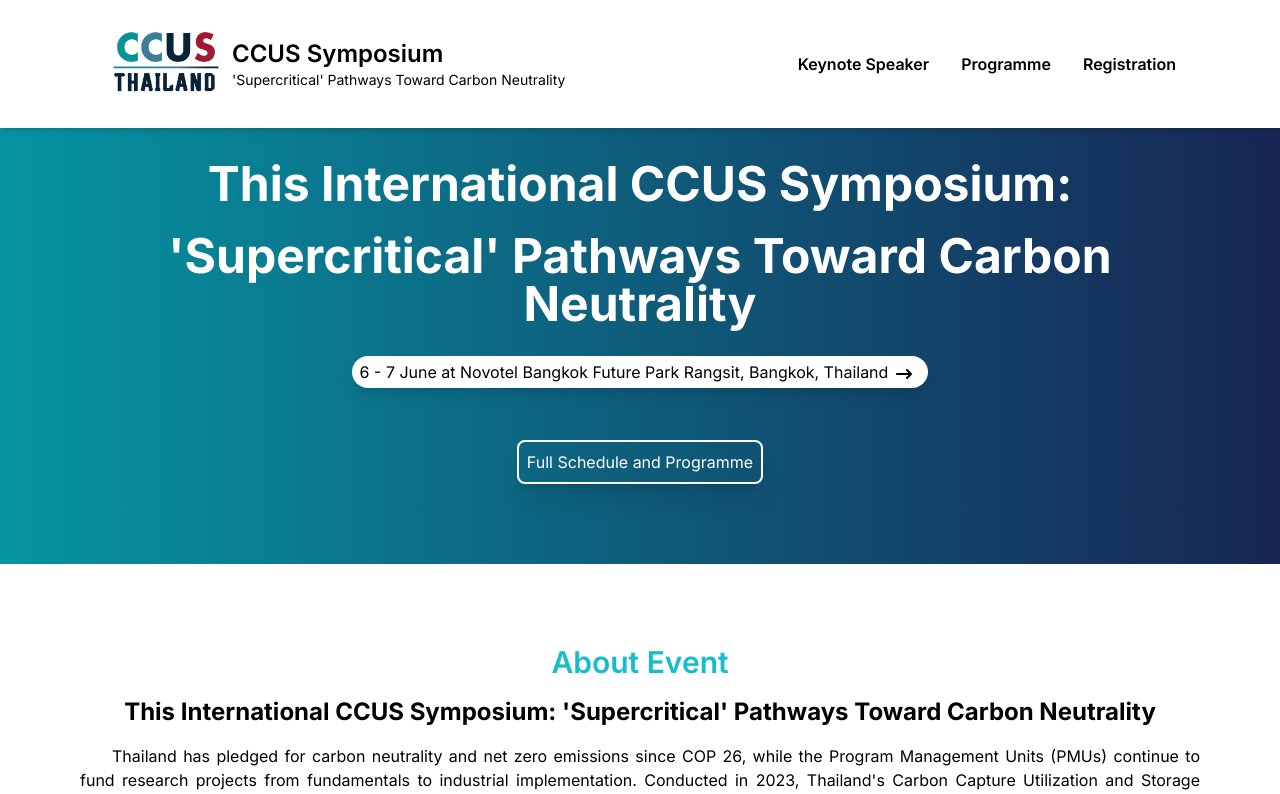
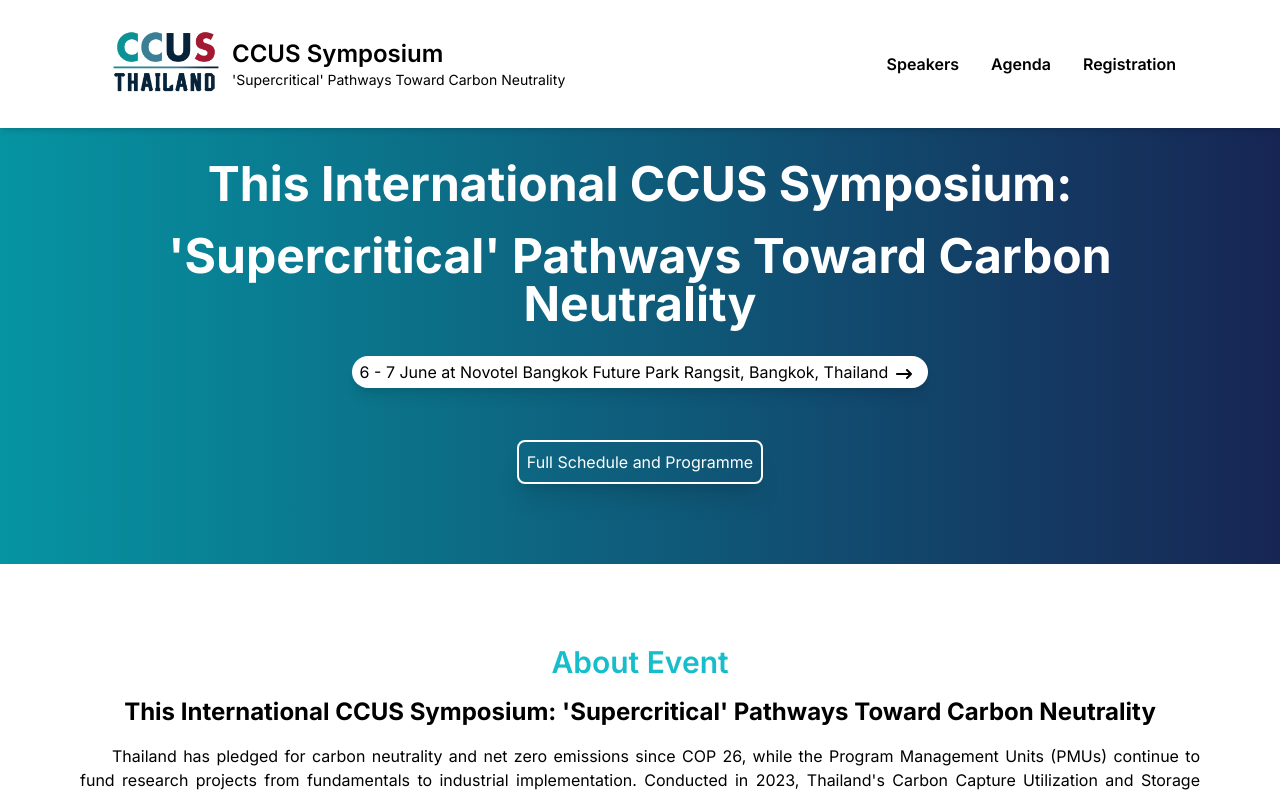
Before and after one commit to thunyoubun/ccs-registration, a Next.js app: page / in a window 1280 px wide. Shown: the top 794 px of the page. Built offline with nearby package versions, Linux system fonts and the light colour scheme.

Commit message:
change text

```diff
--- a/src/app/Components/Navbar.tsx
+++ b/src/app/Components/Navbar.tsx
@@ -70,12 +70,12 @@ const Navbar = ({ path }: NavbarProps) => {
             )}
             {path !== "keynote-speakers" && (
               <li className="hover:scale-105 font-semibold hover:drop-shadow-md transition ease-out delay-50">
-                <Link href="/keynote-speakers">Keynote Speaker</Link>
+                <Link href="/keynote-speakers">Speakers</Link>
               </li>
             )}
             {path !== "program" && (
               <li className="hover:scale-105 font-semibold hover:drop-shadow-md transition ease-out delay-50">
-                <Link href="/program">Programme</Link>
+                <Link href="/program">Agenda</Link>
               </li>
             )}
             {path !== "/register" && (
```
